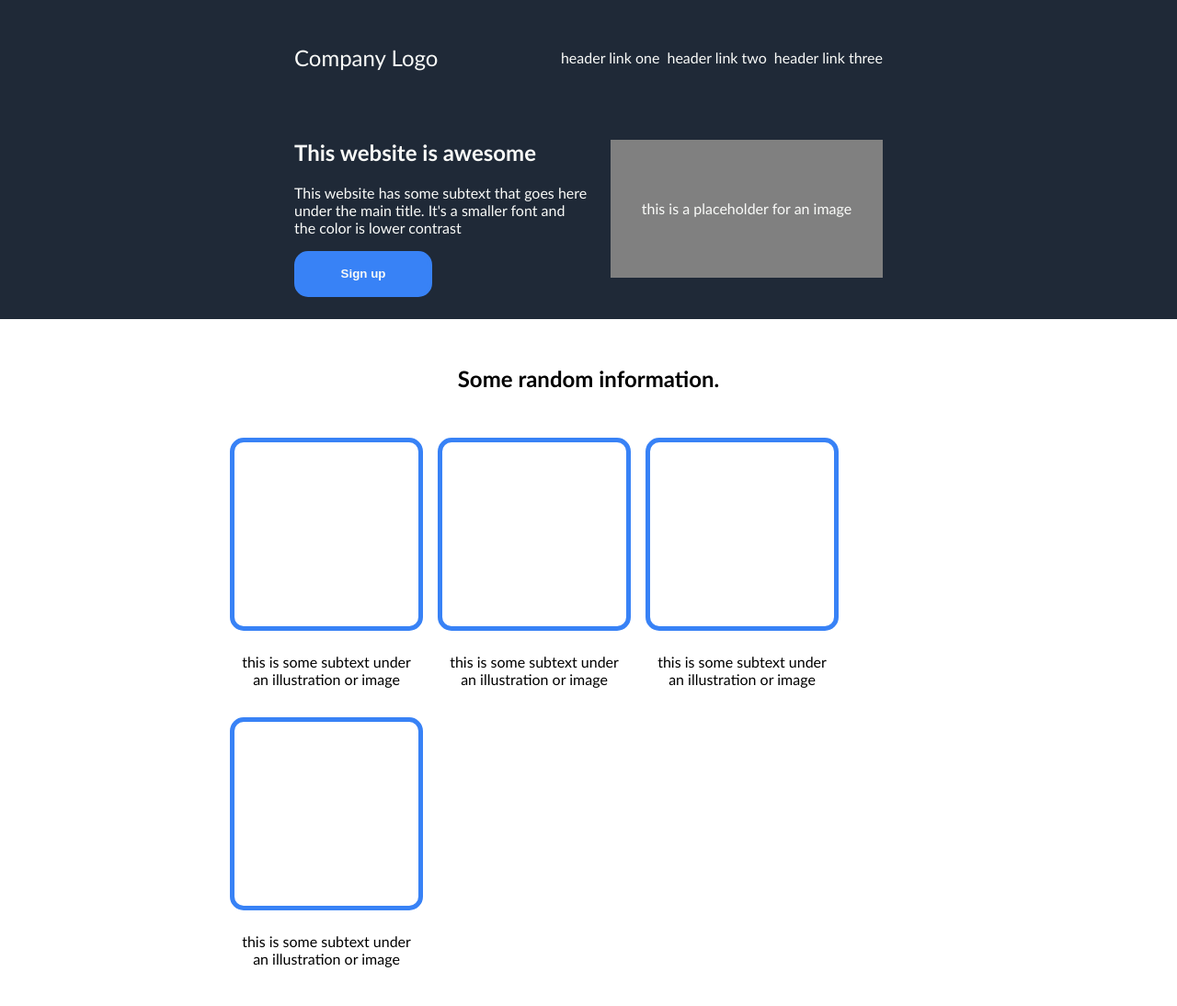
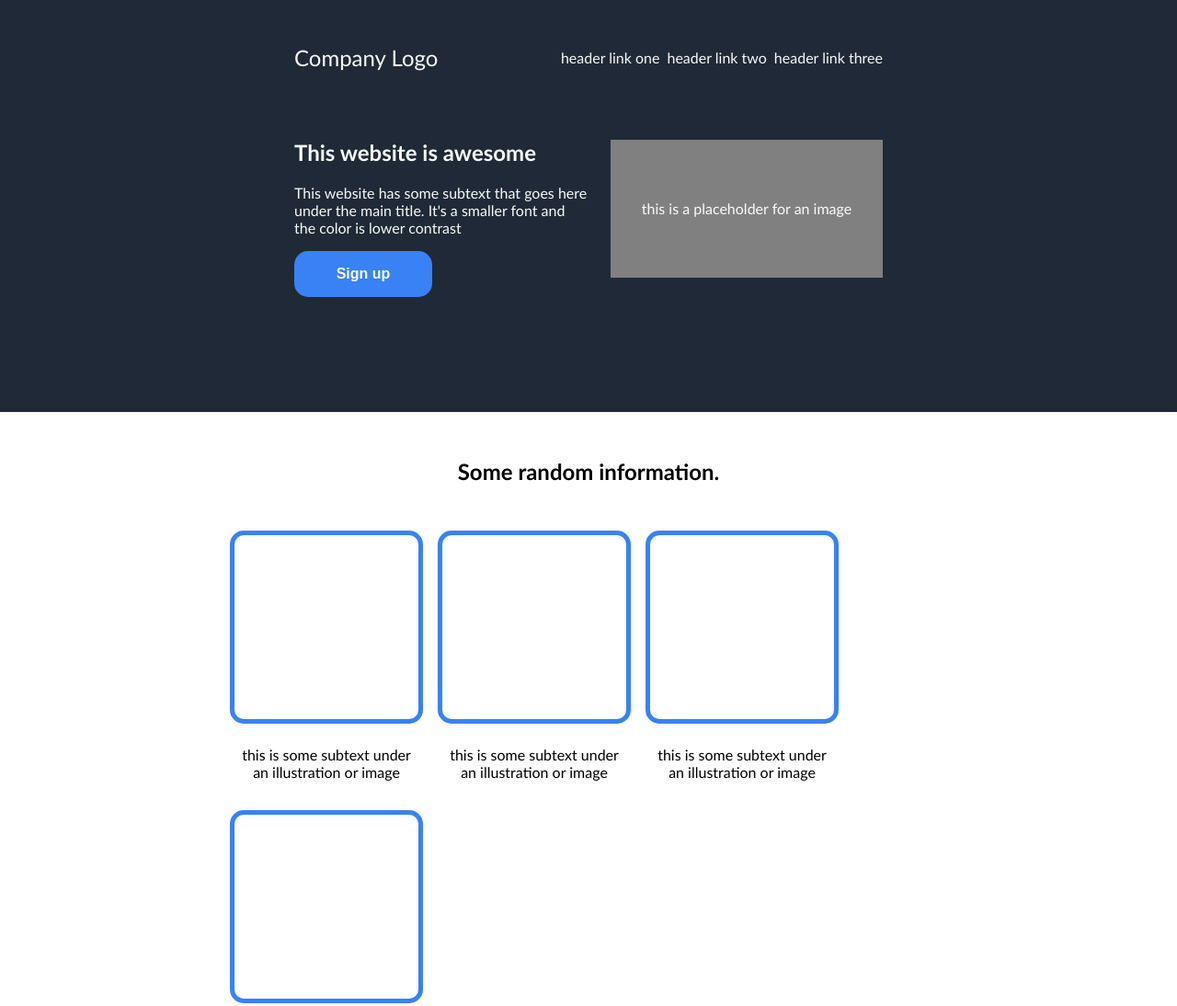
Before and after one commit to lewisjga/odin-landing, a plain HTML site: page index.html in a window 1280 px wide. Shown: the top 1094 px of the page at 92% size. Drawn offline with Linux system fonts and the light colour scheme.

Commit message:
Extra padding, alter buttons

```diff
--- a/css/styles.css
+++ b/css/styles.css
@@ -20,8 +20,10 @@ li {
 
 button {
     font-weight: bolder;
+    font-size: 16px;
     width: 150px;
     height: 50px;
+    padding: 5px;
     color: #f9faf8;
     background-color: #3882f6;
     border: 5px solid #3882f6;
@@ -33,7 +35,6 @@ button {
 }
 
 .sectone, .footer {
-    padding: 24px 25%;
     display: flex;
     flex-direction: column;
     background-color: #1f2937;
@@ -41,7 +42,12 @@ button {
     gap: 30px;
 }
 
+.sectone {
+    padding: 24px 25% 125px;
+}
+
 .footer {
+    padding: 24px 25%;
     align-items: center;
 }
 
```
